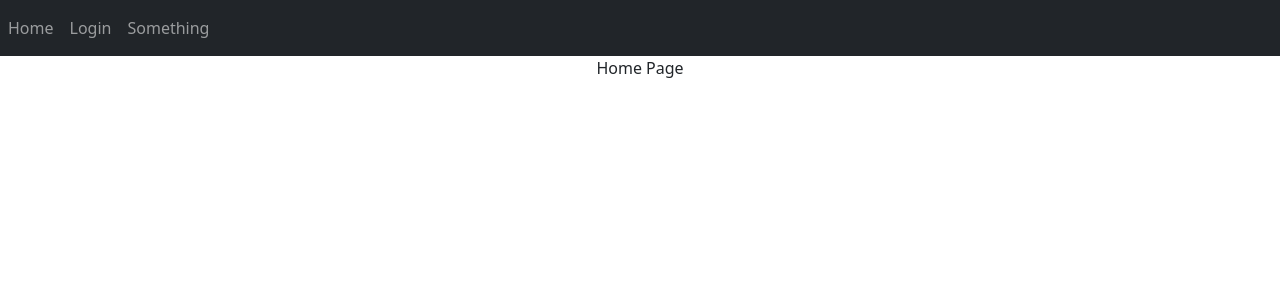
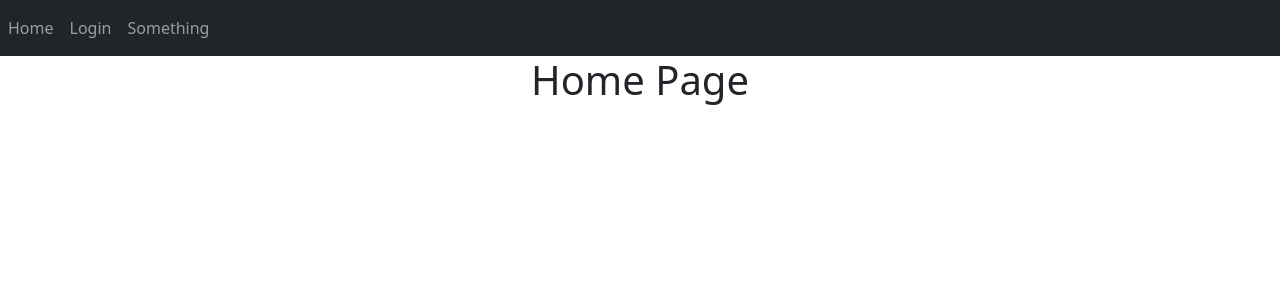
Before and after one commit to joohnyfranzen/Thoth-Code-React, a React (Create React App) app: page / in a window 1280 px wide. Shown: the top 300 px of the page. Built offline with nearby package versions, Linux system fonts and the light colour scheme.

Commit message:
Home Screen

```diff
--- a/src/Screens/Home.js
+++ b/src/Screens/Home.js
@@ -1,5 +1,5 @@
 export default function Home() {
     return(
-        <div>Home Page</div>
+        <h1>Home Page</h1>
     )
 }
```
